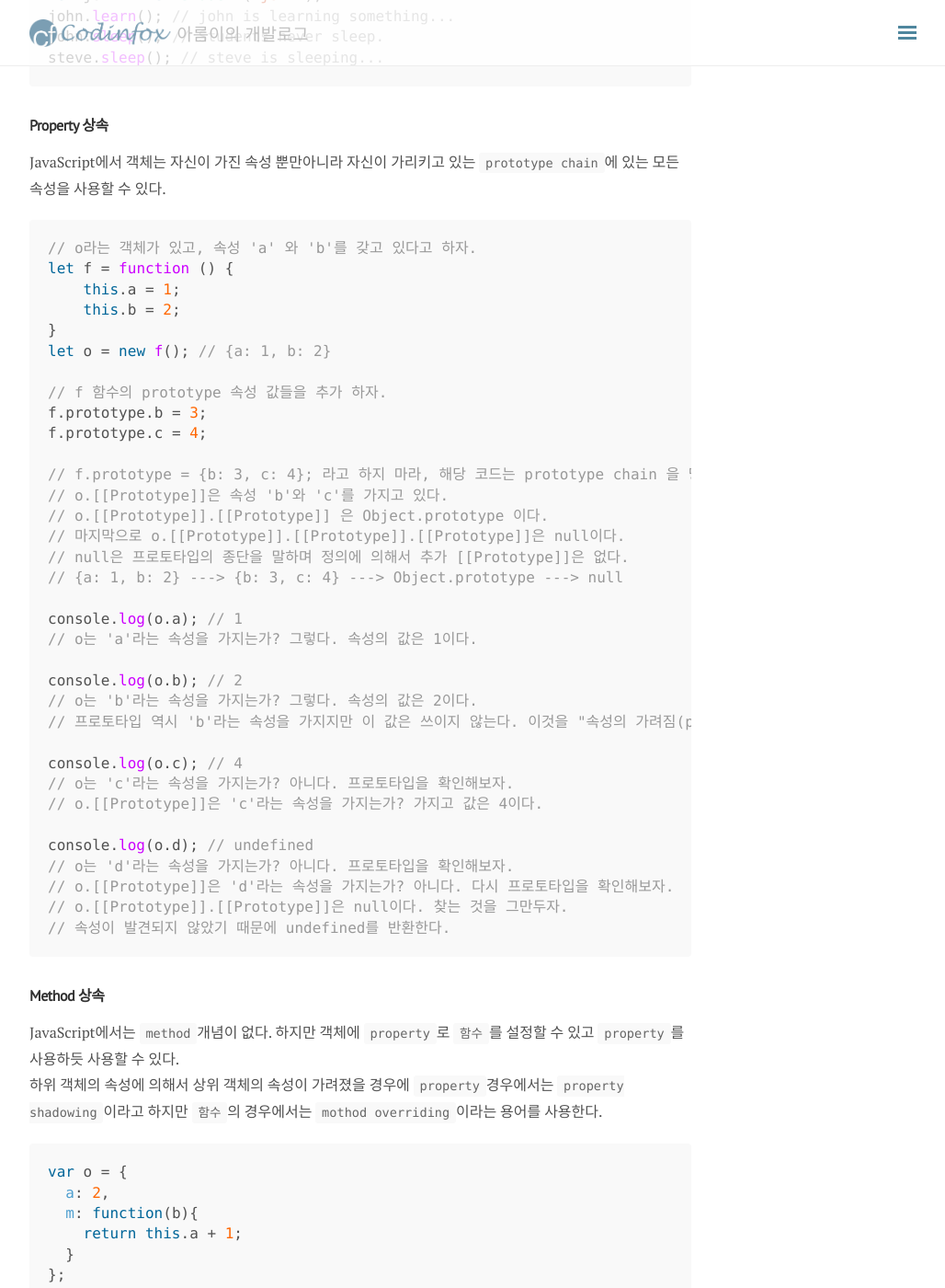
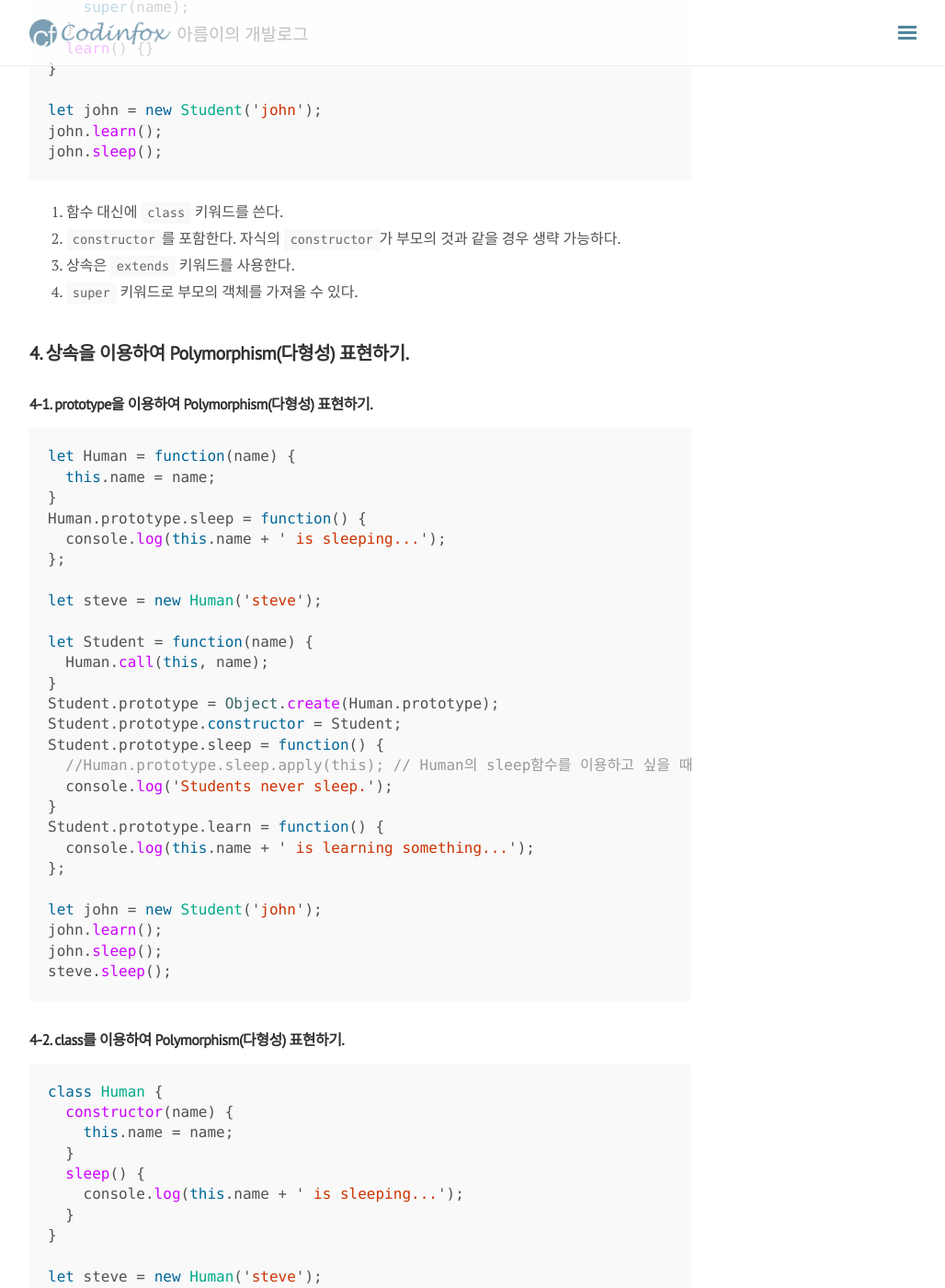
Before and after one commit to aiody/aiody.github.io, a Jekyll site: the page built from _posts/2020-03-25-prototype-and-inheritance.md, in a window 1280 px wide and 1400 px high, scrolled down 4108 px. Shown: the whole window at 92% size, without its empty margins (248-1276 px from the left). Built offline with Jekyll 4.4.1, drawn with Linux system fonts in a browser that asks for light colours; nearby versions of some CDN libraries; our own code applies the rules of GitHub Pages for plain Markdown files; comment, search, counter and statistics services are not loaded; some of the changed text lies outside the part shown.

Commit message:
Update 2020-03-25-prototype-and-inheritance.md

````diff
--- a/_posts/2020-03-25-prototype-and-inheritance.md
+++ b/_posts/2020-03-25-prototype-and-inheritance.md
@@ -14,7 +14,9 @@ Java나 C++같은 `class` 기반 언어에서는 `class`가 존재하지만 Java
 function doSomething(){}
 doSomething.prototype.foo = "bar";
 ```
-// pic
+위의 코드를 실행시키면 내부적으로는 아래의 그림처럼 `doSomething`의 `prototype`과 `function`이 생기고 둘 사이에는 `constructor`와 `prototype` 속성을 통해 연결된다.
+![prototype](https://user-images.githubusercontent.com/11348329/77530161-43edc700-6ed4-11ea-83ab-8d44a314f4b7.jpg)
+
 ```js
 function doSomething(){}
 doSomething.prototype.foo = "bar";
@@ -37,8 +41,9 @@ console.log("doSomething.foo:            " + doSomething.foo); // undefined
 console.log("doSomething.prototype.prop: " + doSomething.prototype.prop); // undefined
 console.log("doSomething.prototype.foo:  " + doSomething.prototype.foo); // bar
 ```
-//pic3
-prototype chain을 타고 가서 doSomeInstancing.foo는 bar이다.
+위의 코드처럼 로그를 찍어보게 되면 아래의 그림처럼 참조를 하게 된다. `doSomeInstancing.foo`같은 경우는 `prototype chain`을 타고 가서 `doSomething`의 `prototype`을 참조하게 되어 bar가 출력되게 된다. 헷갈렸던 부분은 `doSomething.foo`이었는데 그림처럼 `doSomething`은 `function`을 참조할 뿐이어서 `function`에는 `foo` 속성이 없어서 `undefined`가 뜨게 된다.
+
+![prototype_and_instance2](https://user-images.githubusercontent.com/11348329/77530169-45b78a80-6ed4-11ea-990d-01459ca78eda.jpg)
 
 ## 2. Prototype을 이용한 상속
 
@@ -126,6 +131,35 @@ john.sleep();
 ## 4. 상속을 이용하여 Polymorphism(다형성) 표현하기.
 
 ### 4-1. prototype을 이용하여 Polymorphism(다형성) 표현하기.
+```js
+let Human = function(name) {
+  this.name = name;
+}
+Human.prototype.sleep = function() {
+  console.log(this.name + ' is sleeping...');
+};
+
+let steve = new Human('steve');
+
+let Student = function(name) {
+  Human.call(this, name);
+}
+Student.prototype = Object.create(Human.prototype);
+Student.prototype.constructor = Student;
+Student.prototype.sleep = function() {
+  //Human.prototype.sleep.apply(this); // Human의 sleep함수를 이용하고 싶을 때
+  console.log('Students never sleep.');
+}
+Student.prototype.learn = function() {
+  console.log(this.name + ' is learning something...');
+};
+
+let john = new Student('john');
+john.learn();
+john.sleep();
+steve.sleep();
+```
+
 
 ### 4-2. class를 이용하여 Polymorphism(다형성) 표현하기.
 ```js
@@ -145,6 +179,7 @@ class Student extends Human {
     super(name);
   }
   sleep() {
+    // super.sleep(); //Human의 sleep함수를 이용하고 싶을 때
     console.log('Students never sleep.');
   }
   learn() {
@@ -158,163 +193,6 @@ john.sleep(); // Students never sleep.
 steve.sleep(); // steve is sleeping...
 ```
 
-### Property 상속
-JavaScript에서 객체는 자신이 가진 속성 뿐만아니라 자신이 가리키고 있는 `prototype chain`에 있는 모든 속성을 사용할 수 있다.
-
-```js
-// o라는 객체가 있고, 속성 'a' 와 'b'를 갖고 있다고 하자.
-let f = function () {
-    this.a = 1;
-    this.b = 2;
-}
-let o = new f(); // {a: 1, b: 2}
-
-// f 함수의 prototype 속성 값들을 추가 하자.
-f.prototype.b = 3;
-f.prototype.c = 4;
-
-// f.prototype = {b: 3, c: 4}; 라고 하지 마라, 해당 코드는 prototype chain 을 망가뜨린다.
-// o.[[Prototype]]은 속성 'b'와 'c'를 가지고 있다.
-// o.[[Prototype]].[[Prototype]] 은 Object.prototype 이다.
-// 마지막으로 o.[[Prototype]].[[Prototype]].[[Prototype]]은 null이다.
-// null은 프로토타입의 종단을 말하며 정의에 의해서 추가 [[Prototype]]은 없다.
-// {a: 1, b: 2} ---> {b: 3, c: 4} ---> Object.prototype ---> null
-
-console.log(o.a); // 1
-// o는 'a'라는 속성을 가지는가? 그렇다. 속성의 값은 1이다.
-
-console.log(o.b); // 2
-// o는 'b'라는 속성을 가지는가? 그렇다. 속성의 값은 2이다.
-// 프로토타입 역시 'b'라는 속성을 가지지만 이 값은 쓰이지 않는다. 이것을 "속성의 가려짐(property shadowing)" 이라고 부른다.
-
-console.log(o.c); // 4
-// o는 'c'라는 속성을 가지는가? 아니다. 프로토타입을 확인해보자.
-// o.[[Prototype]]은 'c'라는 속성을 가지는가? 가지고 값은 4이다.
-
-console.log(o.d); // undefined
-// o는 'd'라는 속성을 가지는가? 아니다. 프로토타입을 확인해보자.
-// o.[[Prototype]]은 'd'라는 속성을 가지는가? 아니다. 다시 프로토타입을 확인해보자.
-// o.[[Prototype]].[[Prototype]]은 null이다. 찾는 것을 그만두자.
-// 속성이 발견되지 않았기 때문에 undefined를 반환한다.
-```
-
-### Method 상속
-JavaScript에서는 `method`개념이 없다. 하지만 객체에 `property`로 `함수`를 설정할 수 있고 `property`를 사용하듯 사용할 수 있다.
-하위 객체의 속성에 의해서 상위 객체의 속성이 가려졌을 경우에 `property`경우에서는 `property shadowing`이라고 하지만 `함수`의 경우에서는 `mothod overriding`이라는 용어를 사용한다.
-
-```js
-var o = {
-  a: 2,
-  m: function(b){
-    return this.a + 1;
-  }
-};
-
-console.log(o.m()); // 3
-// o.m을 호출하면 'this' 는 o를 가리킨다.
-
-var p = Object.create(o);
-// p 는 프로토타입을 o로 가지는 오브젝트이다.
-
-p.a = 12; // p 에 'a'라는 새로운 속성을 만들었다.
-console.log(p.m()); // 13
-// p.m이 호출 될 때 'this' 는 'p'를 가리킨다.
-// 따라서 o의 함수 m을 상속 받으며,
-// 'this.a'는 p.a를 나타내며 p의 개인 속성 'a'가 된다.
-```
-
-## 객체를 생성하는 여러 가지 방법과 프로토타입 체인 결과
-### 문법 생성자로 객체 생성
-```js
-var o = {a: 1};
-
-// o 객체는 프로토타입으로 Object.prototype 을 가진다.
-// 이로 인해 o.hasOwnProperty('a') 같은 코드를 사용할 수 있다.
-// hasOwnProperty 라는 속성은 Object.prototype 의 속성이다.
-// Object.prototype 의 프로토타입은 null 이다.
-// o ---> Object.prototype ---> null
-
-var a = ["yo", "whadup", "?"];
-
-// Array.prototype을 상속받은 배열도 마찬가지다.
-// (이번에는 indexOf, forEach 등의 메소드를 가진다)
-// 프로토타입 체인은 다음과 같다.
-// a ---> Array.prototype ---> Object.prototype ---> null
-
-function f(){
-  return 2;
-}
-
-// 함수는 Function.prototype 을 상속받는다.
-// (이 프로토타입은 call, bind 같은 메소드를 가진다)
-// f ---> Function.prototype ---> Object.prototype ---> null
-```
-### new 연산자(생성자 이용)
-```js
-function Graph() {
-  this.vertexes = [];
-  this.edges = [];
-}
-
-Graph.prototype = {
-  addVertex: function(v){
-    this.vertexes.push(v);
-  }
-};
-
-var g = new Graph();
-// g 'vertexes' 와 'edges'를 속성으로 가지는 객체이다.
-// 생성시 g.[[Prototype]]은 Graph.prototype의 값과 같은 값을 가진다.
-```
-### Object.create 이용
-```js
-var a = {a: 1};
-// a ---> Object.prototype ---> null
-
-var b = Object.create(a);
-// b ---> a ---> Object.prototype ---> null
-console.log(b.a); // 1 (상속됨)
-
-var c = Object.create(b);
-// c ---> b ---> a ---> Object.prototype ---> null
-
-var d = Object.create(null);
-// d ---> null
-console.log(d.hasOwnProperty); // undefined이다. 왜냐하면 d는 Object.prototype을 상속받지 않기 때문이다.
-```
-### class 키워드 이용
-```js
-'use strict';
-
-class Polygon {
-  constructor(height, width) {
-    this.height = height;
-    this.width = width;
-  }
-}
-
-class Square extends Polygon {
-  constructor(sideLength) {
-    super(sideLength, sideLength);
-  }
-  get area() {
-    return this.height * this.width;
-  }
-  set sideLength(newLength) {
-    this.height = newLength;
-    this.width = newLength;
-  }
-}
-
-var square = new Square(2);
-```
-### 성능
-존재하지도 않는 프로토타입의 접근을 위해서 프로토타입 체인을 전부 검사해야 해서 나쁜 성능을 보여주기도 한다.
-이를 해결하기 위해 `hasOwnProperty`를 사용하여 속성이 어디에 속해있는지 확인해서 프로토타입 체인 전부를 훑지 않도록 한다.
-
-### Object.getPrototypeOf
-인스턴스를 넣어서 `prototype`을 얻을 수 있는 함수이다.
-
 출처
 Codestates Immersive Course
 [mdn 상속과 프로토타입]
````
Also changed, not shown: other parts of _posts/2020-03-25-prototype-and-inheritance.md (+5 -3 lines).
